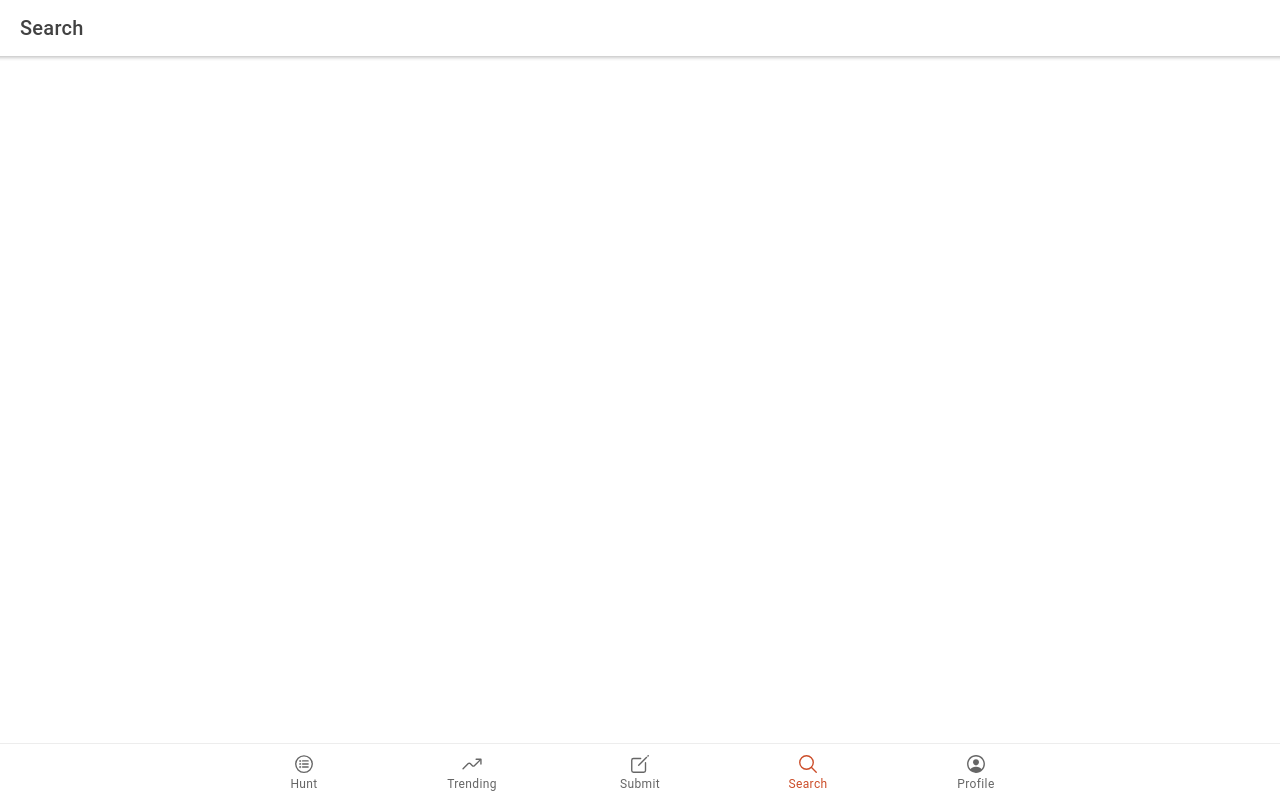
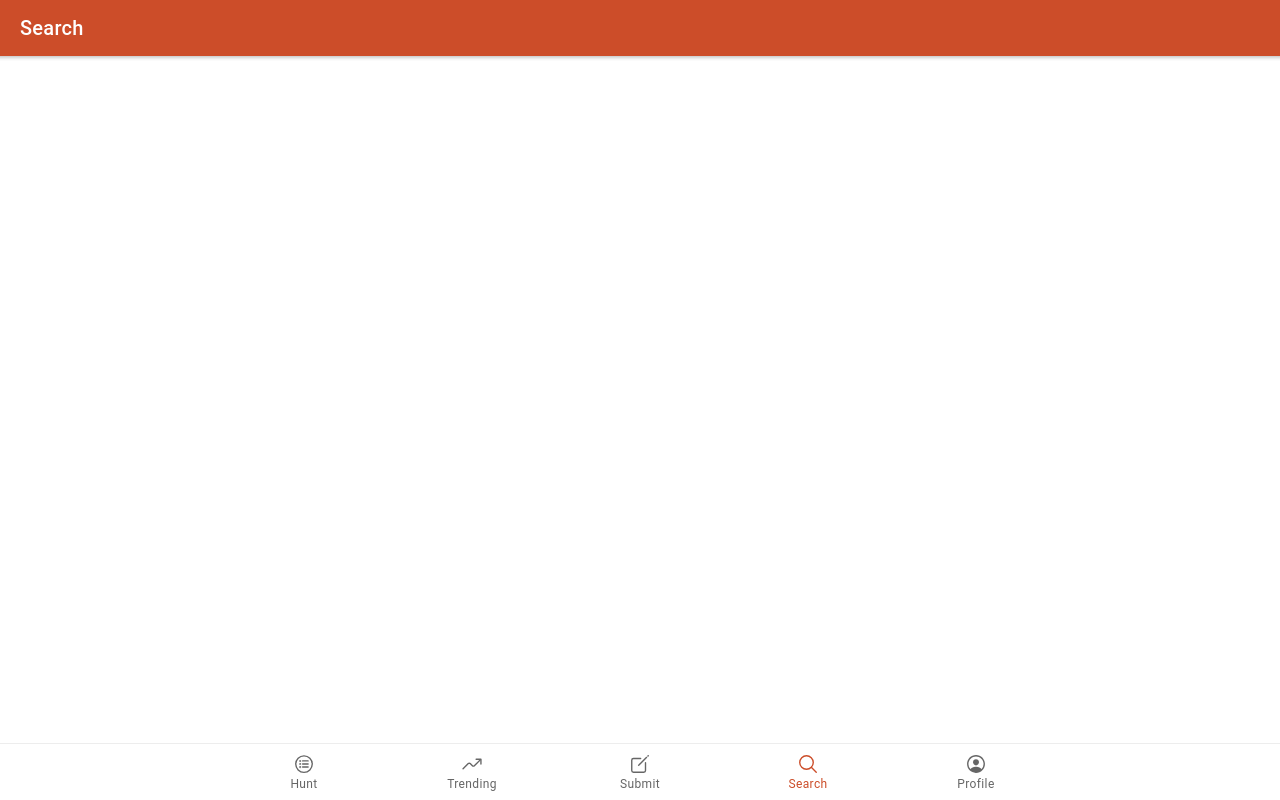
Before and after one commit to geep007/Product-hunt, a React (Create React App) app: page /search in a window 1280 px wide. Built offline with nearby package versions, Linux system fonts and the light colour scheme.

Commit message:
Header components

```diff
--- /dev/null
+++ b/src/components/Header/LargeHeader.js
@@ -0,0 +1,14 @@
+import React from "react";
+import { IonHeader, IonTitle, IonToolbar } from "@ionic/react";
+
+const LargeHeader = ({ title }) => {
+  return (
+    <IonHeader collapse="condense">
+      <IonToolbar color="primary">
+        <IonTitle size="large">{title}</IonTitle>
+      </IonToolbar>
+    </IonHeader>
+  );
+};
+
+export default LargeHeader;
--- /dev/null
+++ b/src/components/Header/SmallHeader.js
@@ -0,0 +1,19 @@
+import React from "react";
+import { IonHeader, IonTitle, IonToolbar } from "@ionic/react";
+
+const SmallHeader = ({ title }) => {
+  return (
+    <IonHeader>
+      <IonToolbar
+        style={{
+          background: "#cc4d29",
+        }}
+        color="primary"
+      >
+        <IonTitle>{title}</IonTitle>
+      </IonToolbar>
+    </IonHeader>
+  );
+};
+
+export default SmallHeader;
--- a/src/pages/Profile.js
+++ b/src/pages/Profile.js
@@ -1,14 +1,15 @@
 import React from "react";
-import { IonHeader, IonPage, IonTitle, IonToolbar } from "@ionic/react";
+import { IonPage, IonContent } from "@ionic/react";
+import SmallHeader from "../components/Header/SmallHeader";
+import LargeHeader from "../components/Header/LargeHeader";
 
 const Profile = () => {
   return (
     <IonPage>
-      <IonHeader>
-        <IonToolbar>
-          <IonTitle>Profile</IonTitle>
-        </IonToolbar>
-      </IonHeader>
+      <SmallHeader title="Profile" />
+      <IonContent fullscreen>
+        <LargeHeader title="Profile" />
+      </IonContent>
     </IonPage>
   );
 };
--- a/src/pages/Search.js
+++ b/src/pages/Search.js
@@ -1,14 +1,15 @@
 import React from "react";
-import { IonHeader, IonPage, IonTitle, IonToolbar } from "@ionic/react";
+import { IonPage, IonContent } from "@ionic/react";
+import SmallHeader from "../components/Header/SmallHeader";
+import LargeHeader from "../components/Header/LargeHeader";
 
 const Search = () => {
   return (
     <IonPage>
-      <IonHeader>
-        <IonToolbar>
-          <IonTitle>Search</IonTitle>
-        </IonToolbar>
-      </IonHeader>
+      <SmallHeader title="Search" />
+      <IonContent fullscreen>
+        <LargeHeader title="Search" />
+      </IonContent>
     </IonPage>
   );
 };
--- a/src/pages/Trending.js
+++ b/src/pages/Trending.js
@@ -1,14 +1,15 @@
 import React from "react";
-import { IonHeader, IonPage, IonTitle, IonToolbar } from "@ionic/react";
+import { IonPage, IonContent } from "@ionic/react";
+import SmallHeader from "../components/Header/SmallHeader";
+import LargeHeader from "../components/Header/LargeHeader";
 
 const Trending = () => {
   return (
     <IonPage>
-      <IonHeader>
-        <IonToolbar>
-          <IonTitle>Trending</IonTitle>
-        </IonToolbar>
-      </IonHeader>
+      <SmallHeader title="Trending" />
+      <IonContent fullscreen>
+        <LargeHeader title="Trending" />
+      </IonContent>
     </IonPage>
   );
 };
```
Also changed, not shown: src/pages/Home.js (added, +17 -0 lines).
